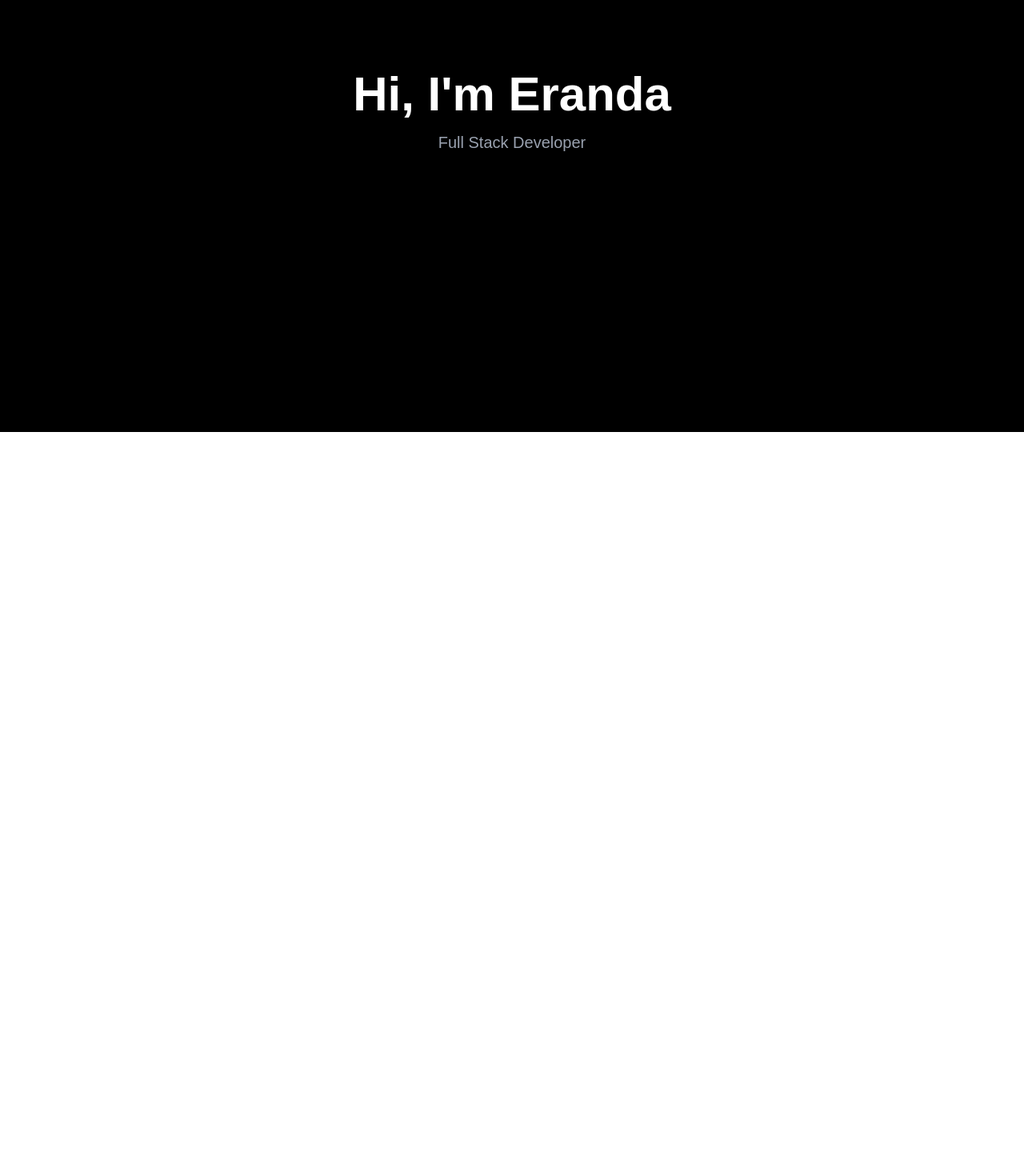
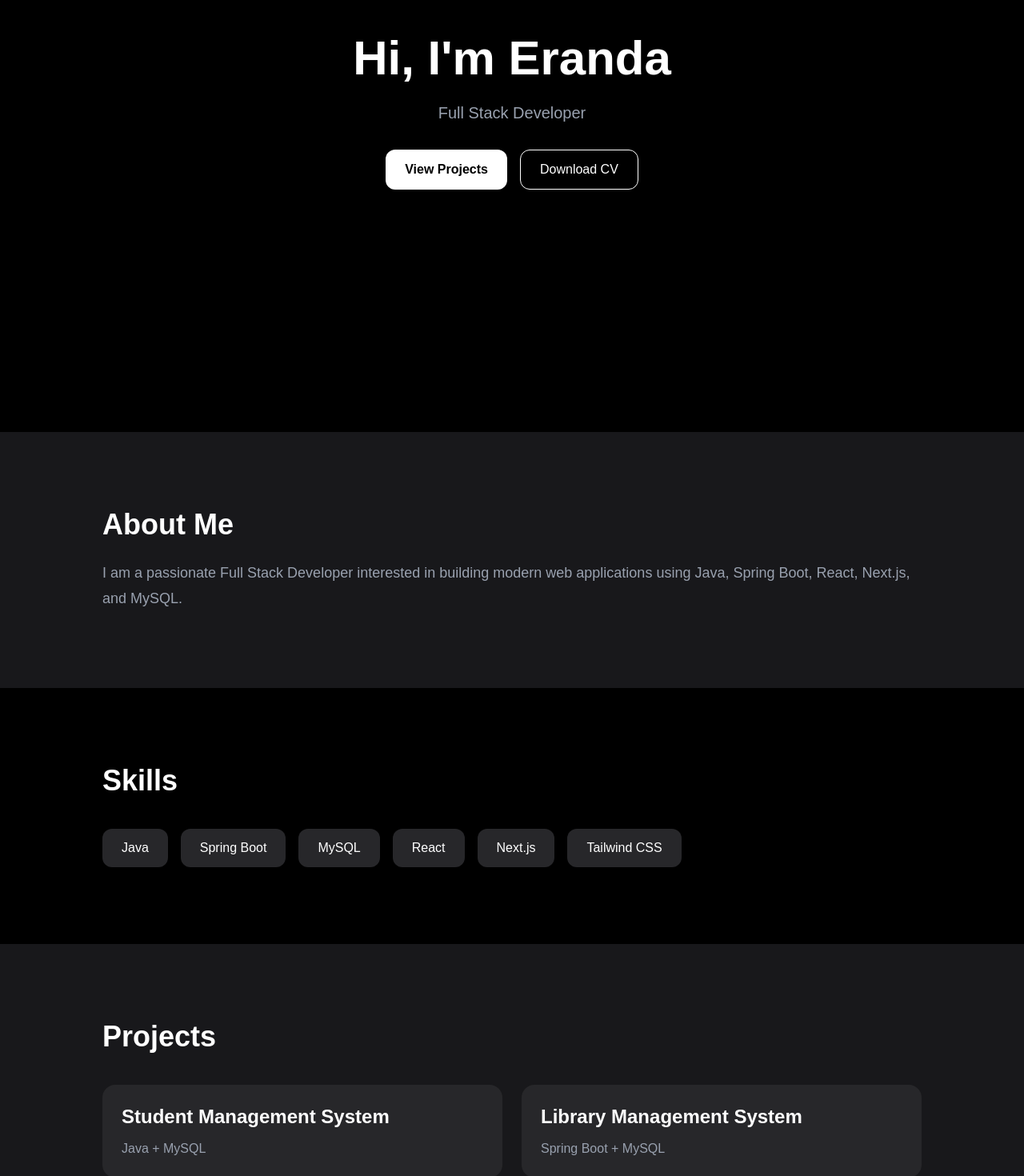
Before and after one commit to kkdjanakaeranda/my-portfolio, a Next.js app: page / in a window 1280 px wide. Shown: the part 260-1730 px from the top of the page at 80% size. Before the commit the page ends 800 px from the top, so only its background shows below. Built offline with nearby package versions, Linux system fonts and the light colour scheme.

Commit message:
pagesetup

```diff
--- a/src/app/page.tsx
+++ b/src/app/page.tsx
@@ -1,15 +1,19 @@
+import Navbar from "@/components/Navbar";
+import Hero from "@/components/Hero";
+import About from "@/components/About";
+import Skills from "@/components/Skills";
+import Projects from "@/components/Projects";
+import Contact from "@/components/Contact";
+
 export default function Home() {
   return (
-    <main className="min-h-screen bg-black text-white flex items-center justify-center">
-      <div className="text-center">
-        <h1 className="text-6xl font-bold">
-          Hi, I'm Eranda
-        </h1>
-
-        <p className="mt-4 text-gray-400 text-xl">
-          Full Stack Developer
-        </p>
-      </div>
+    <main>
+      <Navbar />
+      <Hero />
+      <About />
+      <Skills />
+      <Projects />
+      <Contact />
     </main>
   );
 }
--- a/src/components/About.tsx
+++ b/src/components/About.tsx
@@ -0,0 +1,20 @@
+export default function About() {
+  return (
+    <section
+      id="about"
+      className="bg-zinc-900 text-white py-24 px-6"
+    >
+      <div className="max-w-5xl mx-auto">
+        <h2 className="text-4xl font-bold mb-6">
+          About Me
+        </h2>
+
+        <p className="text-gray-400 text-lg leading-8">
+          I am a passionate Full Stack Developer interested in
+          building modern web applications using Java, Spring
+          Boot, React, Next.js, and MySQL.
+        </p>
+      </div>
+    </section>
+  );
+}
--- a/src/components/Contact.tsx
+++ b/src/components/Contact.tsx
@@ -0,0 +1,18 @@
+export default function Contact() {
+  return (
+    <section
+      id="contact"
+      className="bg-black text-white py-24 px-6"
+    >
+      <div className="max-w-5xl mx-auto">
+        <h2 className="text-4xl font-bold mb-6">
+          Contact
+        </h2>
+
+        <p className="text-gray-400">
+          Email: yourmail@gmail.com
+        </p>
+      </div>
+    </section>
+  );
+}
--- a/src/components/Hero.tsx
+++ b/src/components/Hero.tsx
@@ -0,0 +1,25 @@
+export default function Hero() {
+  return (
+    <section className="min-h-screen bg-black text-white flex items-center justify-center">
+      <div className="text-center">
+        <h1 className="text-6xl font-bold">
+          Hi, I'm Eranda
+        </h1>
+
+        <p className="mt-6 text-xl text-gray-400">
+          Full Stack Developer
+        </p>
+
+        <div className="mt-8 flex gap-4 justify-center">
+          <button className="bg-white text-black px-6 py-3 rounded-xl font-semibold">
+            View Projects
+          </button>
+
+          <button className="border border-white px-6 py-3 rounded-xl">
+            Download CV
+          </button>
+        </div>
+      </div>
+    </section>
+  );
+}
--- a/src/components/Projects.tsx
+++ b/src/components/Projects.tsx
@@ -0,0 +1,42 @@
+const projects = [
+  {
+    title: "Student Management System",
+    tech: "Java + MySQL",
+  },
+  {
+    title: "Library Management System",
+    tech: "Spring Boot + MySQL",
+  },
+];
+
+export default function Projects() {
+  return (
+    <section
+      id="projects"
+      className="bg-zinc-900 text-white py-24 px-6"
+    >
+      <div className="max-w-5xl mx-auto">
+        <h2 className="text-4xl font-bold mb-10">
+          Projects
+        </h2>
+
+        <div className="grid md:grid-cols-2 gap-6">
+          {projects.map((project) => (
+            <div
+              key={project.title}
+              className="bg-zinc-800 p-6 rounded-2xl"
+            >
+              <h3 className="text-2xl font-bold">
+                {project.title}
+              </h3>
+
+              <p className="mt-3 text-gray-400">
+                {project.tech}
+              </p>
+            </div>
+          ))}
+        </div>
+      </div>
+    </section>
+  );
+}
--- a/src/components/Skills.tsx
+++ b/src/components/Skills.tsx
@@ -0,0 +1,34 @@
+const skills = [
+  "Java",
+  "Spring Boot",
+  "MySQL",
+  "React",
+  "Next.js",
+  "Tailwind CSS",
+];
+
+export default function Skills() {
+  return (
+    <section
+      id="skills"
+      className="bg-black text-white py-24 px-6"
+    >
+      <div className="max-w-5xl mx-auto">
+        <h2 className="text-4xl font-bold mb-10">
+          Skills
+        </h2>
+
+        <div className="flex flex-wrap gap-4">
+          {skills.map((skill) => (
+            <div
+              key={skill}
+              className="bg-zinc-800 px-6 py-3 rounded-xl"
+            >
+              {skill}
+            </div>
+          ))}
+        </div>
+      </div>
+    </section>
+  );
+}
```
